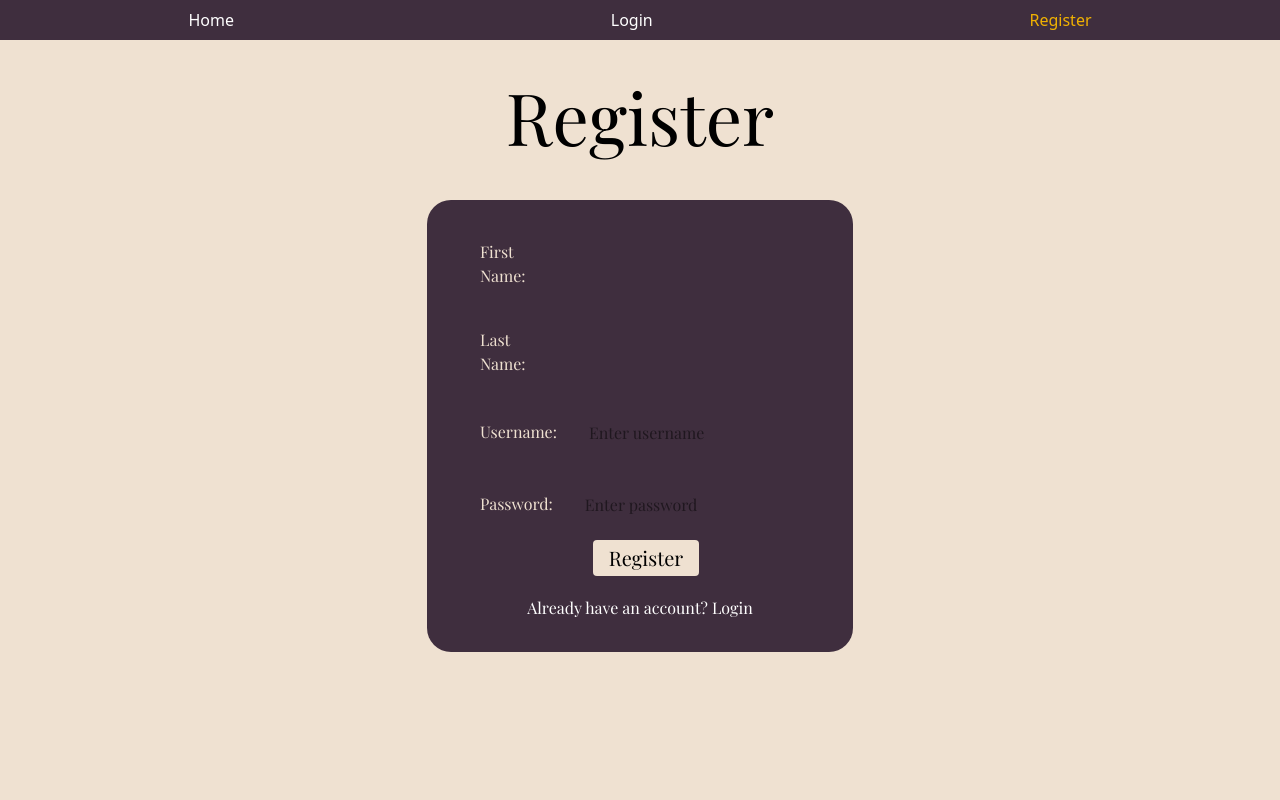
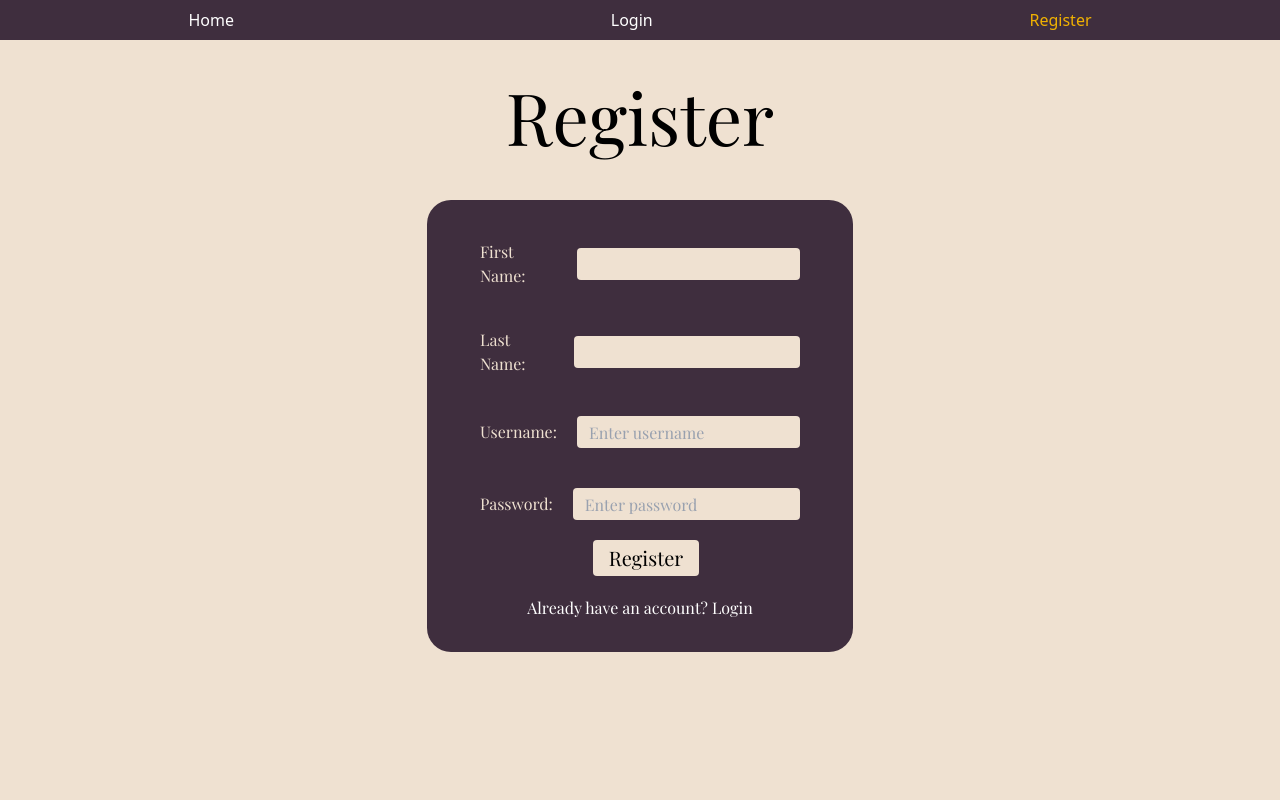
Before and after one commit to SuvamNaskar/Django-ToDo, a Django app: page /register/ in a window 1280 px wide. Run offline with Django 5.2, Linux system fonts and the light colour scheme; style sheets or scripts are compiled from the project's sources; some libraries are stand-ins or nearby versions; some web fonts are replaced.

Commit message:
MODIFY: Input box styling

```diff
--- a/todo/home/templates/home.html
+++ b/todo/home/templates/home.html
@@ -18,7 +18,7 @@
                 <p class="italianno text-xl" style="color: #EFE1D1;">New Task:</p>
                 <form method="post" class="w-3/4 flex">
                     {% csrf_token %}
-                    <input type="text" class="w-3/4 h-8 ml-5 rounded italianno text-xl p-3" placeholder="enter new task" name="newTask" required>
+                    <input type="text" style="background-color: #EFE1D1 !important" class="text-black placeholder-gray-400 w-3/4 h-8 ml-5 rounded italianno text-xl p-3" placeholder="enter new task" name="newTask" required>
                     <input type="submit" class="w-1/4 rounded ml-3 italianno text-xl" style="background-color: #EFE1D1;" value="ADD">
                 </form>
             </div>
--- a/todo/home/templates/login.html
+++ b/todo/home/templates/login.html
@@ -24,11 +24,11 @@
                     </div>
                     <div class="input w-3/4 h-auto mt-5 flex items-center justify-end">
                         <p class="italianno text-xl" style="color: #EFE1D1;">Username:</p>
-                        <input type="text" class="w-3/4 h-8 ml-5 rounded italianno text-l p-3" placeholder="Enter username" name="username" required>
+                        <input type="text" style="background-color: #EFE1D1 !important" class="text-black placeholder-gray-400 w-3/4 h-8 ml-5 rounded italianno text-l p-3" placeholder="Enter username" name="username" required>
                     </div>
                     <div class="input w-3/4 h-auto mt-10 flex items-center justify-end">
                         <p class="italianno text-xl" style="color: #EFE1D1;">Password:</p>
-                        <input type="password" class="w-3/4 h-8 ml-5 rounded italianno text-l p-3" placeholder="Enter password" name="password" required>
+                        <input type="password" style="background-color: #EFE1D1 !important" class="text-black placeholder-gray-400 w-3/4 h-8 ml-5 rounded italianno text-l p-3" placeholder="Enter password" name="password" required>
                     </div>
                     <input type="submit" class="w-1/4 rounded ml-3 italianno text-xl mt-5 p-1" style="background-color: #EFE1D1;" value="Login">
                     <div class="mt-5 flex items-center text-white">
--- a/todo/home/templates/register.html
+++ b/todo/home/templates/register.html
@@ -26,27 +26,27 @@
                     </div>
                     <div class="input w-3/4 h-auto mt-10 flex items-center justify-end">
                         <p class="italianno text-l" style="color: #EFE1D1;">First Name:</p>
-                        <input type="text" class="w-3/4 h-8 ml-5 rounded italianno text-l p-3" name="firstname" required>
+                        <input type="text" style="background-color: #EFE1D1 !important" class="text-black placeholder-gray-400 w-3/4 h-8 ml-5 rounded italianno text-l p-3" name="firstname" required>
                     </div>
                     <div class="input w-3/4 h-auto mt-10 flex items-center justify-end">
                         <p class="italianno text-l" style="color: #EFE1D1;">Last Name:</p>
-                        <input type="text" class="w-3/4 h-8 ml-5 rounded italianno text-l p-3" name="lastname" required>
+                        <input type="text" style="background-color: #EFE1D1 !important" class="text-black placeholder-gray-400 w-3/4 h-8 ml-5 rounded italianno text-l p-3" name="lastname" required>
                     </div>
                     <!-- <div class="input w-3/4 h-auto mt-10 flex items-center justify-end">
                         <p class="italianno text-xl" style="color: #EFE1D1;">Age:</p>
-                        <input type="text" class="w-3/4 h-8 ml-5 rounded italianno text-l p-3" name="age" required>
+                        <input type="text" style="background-color: #EFE1D1 !important" class="text-black placeholder-gray-400 w-3/4 h-8 ml-5 rounded italianno text-l p-3" name="age" required>
                     </div>
                     <div class="input w-3/4 h-auto mt-10 flex items-center  justify-end">
                         <p class="italianno text-xl" style="color: #EFE1D1;">Email:</p>
-                        <input type="text" class="w-3/4 h-8 ml-5 rounded italianno text-l p-3" name="email" required>
+                        <input type="text" style="background-color: #EFE1D1 !important" class="text-black placeholder-gray-400 w-3/4 h-8 ml-5 rounded italianno text-l p-3" name="email" required>
                     </div> -->
                     <div class="input w-3/4 h-auto mt-10 flex items-center justify-end">
                         <p class="italianno text-l" style="color: #EFE1D1;">Username:</p>
-                        <input type="text" class="w-3/4 h-8 ml-5 rounded italianno text-l p-3" placeholder="Enter username" name="username" required>
+                        <input type="text" style="background-color: #EFE1D1 !important" class="text-black placeholder-gray-400 w-3/4 h-8 ml-5 rounded italianno text-l p-3" placeholder="Enter username" name="username" required>
                     </div>
                     <div class="input w-3/4 h-auto mt-10 flex items-center justify-end">
                         <p class="italianno text-l" style="color: #EFE1D1;">Password:</p>
-                        <input type="password" class="w-3/4 h-8 ml-5 rounded italianno text-l p-3" placeholder="Enter password" name="password" required>
+                        <input type="password" style="background-color: #EFE1D1 !important" class="text-black placeholder-gray-400 w-3/4 h-8 ml-5 rounded italianno text-l p-3" placeholder="Enter password" name="password" required>
                     </div>
                     <input type="submit" class="w-1/4 rounded ml-3 italianno text-xl mt-5 p-1" style="background-color: #EFE1D1;" value="Register">
                     <div class="mt-5 flex items-center text-white">
```
